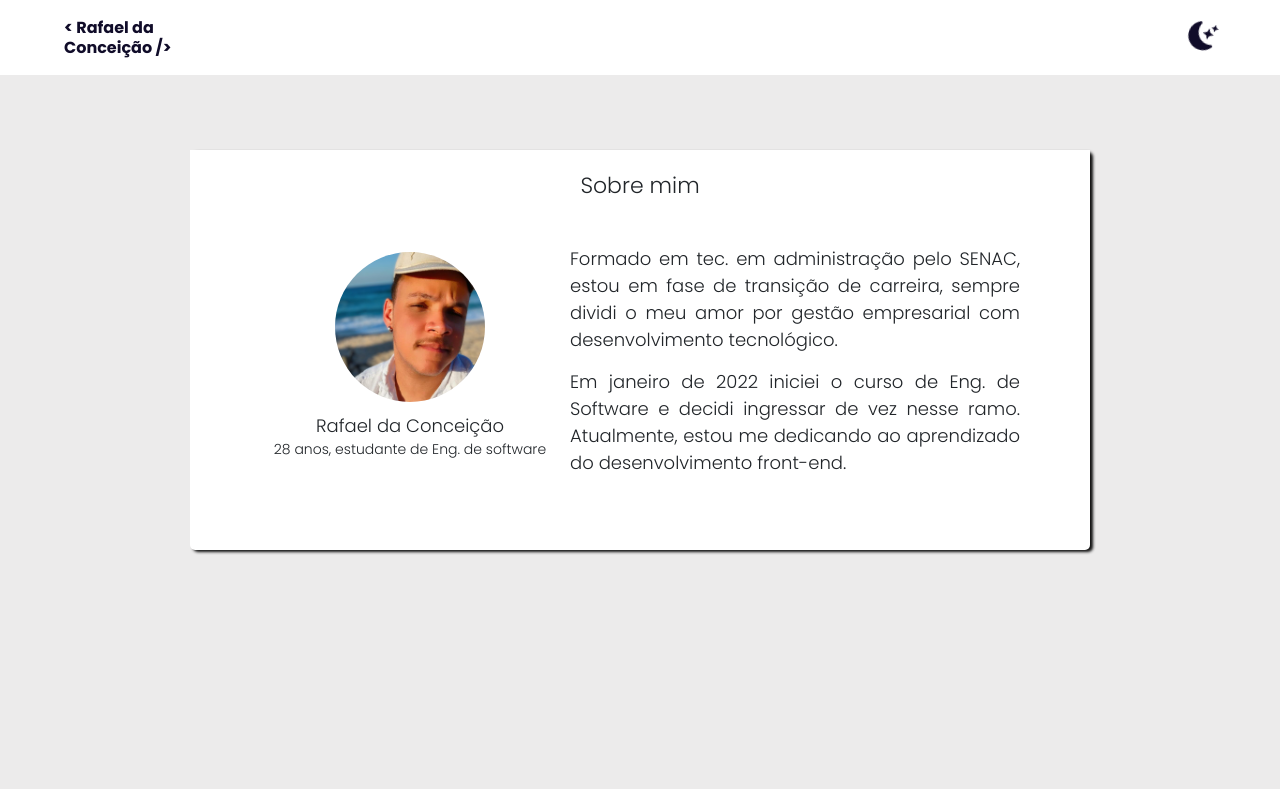
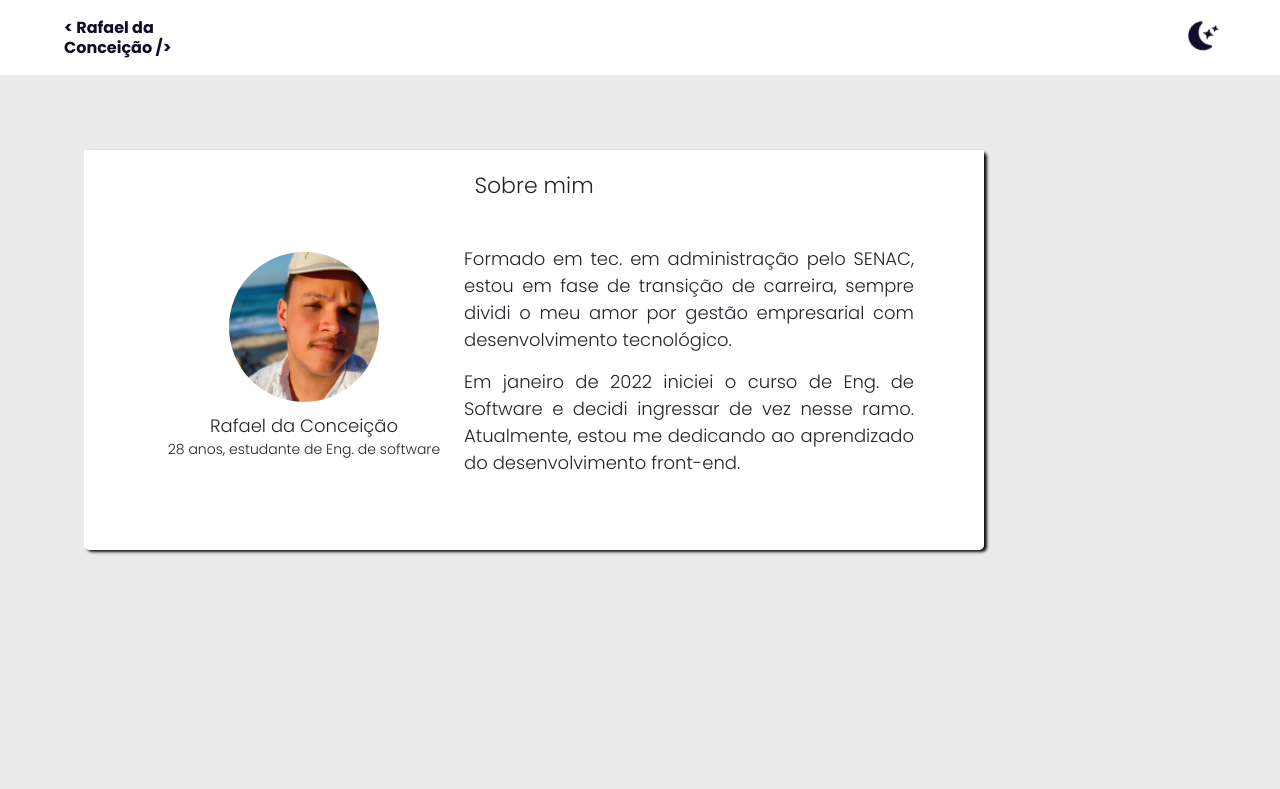
Before and after one commit to RaffaSants/raffa-dev, a Next.js app: page /about in a window 1280 px wide. Shown: the top 789 px of the page. Built offline with nearby package versions, Linux system fonts and the light colour scheme.

Commit message:
ref(main):changing the  style library

```diff
--- a/src/app/components/layout/exports.ts
+++ b/src/app/components/layout/exports.ts
@@ -1,5 +1,5 @@
 import { Header } from './header/component';
-import { Main } from './main';
+import { Main } from './main/component';
 import { Footer } from './footer';
 
 export { Header, Main, Footer };
--- /dev/null
+++ b/src/app/components/layout/main/component.tsx
@@ -0,0 +1,6 @@
+import './styles.scss';
+import { ReactNode } from 'react';
+
+export const Main = ({ children }: { children: ReactNode }) => {
+  return <main>{children}</main>;
+};
--- a/src/app/components/layout/main/index.tsx
+++ /dev/null
@@ -1,17 +0,0 @@
-import { ReactNode } from 'react';
-import { GridMain } from '@/components/blocks/containers/main/grid';
-
-export const Main = ({ children }: { children: ReactNode }) => {
-  return (
-    <GridMain
-      columns="auto-fill"
-      gap="1rem"
-      columnsminmaxsize="repeat(auto-fit, minmax(288px, 1fr))"
-      minheight="calc(100vh - 17rem)"
-      padding="0 5%"
-      margin="2.5rem 0"
-    >
-      {children}
-    </GridMain>
-  );
-};
--- /dev/null
+++ b/src/app/components/layout/main/styles.scss
@@ -0,0 +1,8 @@
+main{
+    padding: 0px 5%;
+    min-height: calc(100vh - 17rem);
+    margin: 2.5rem 0px;
+    transition: all 350ms ease 0s;
+    gap: 1rem;
+    display: flex;
+}
```
